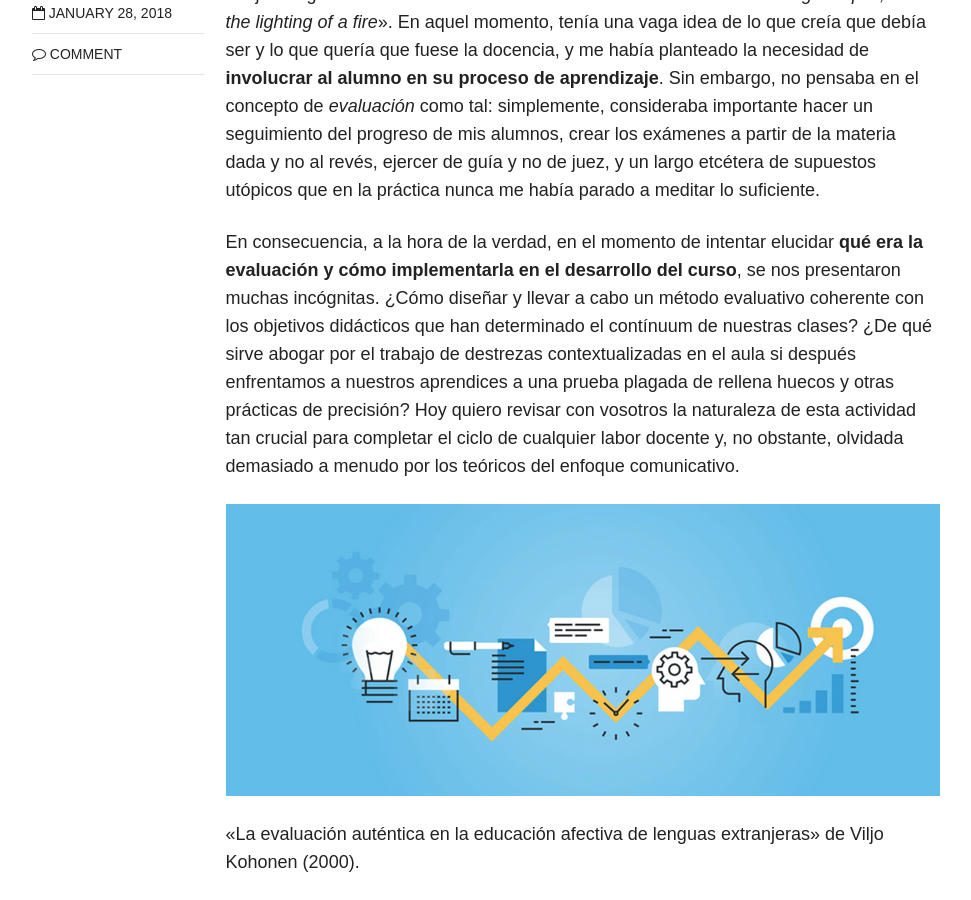
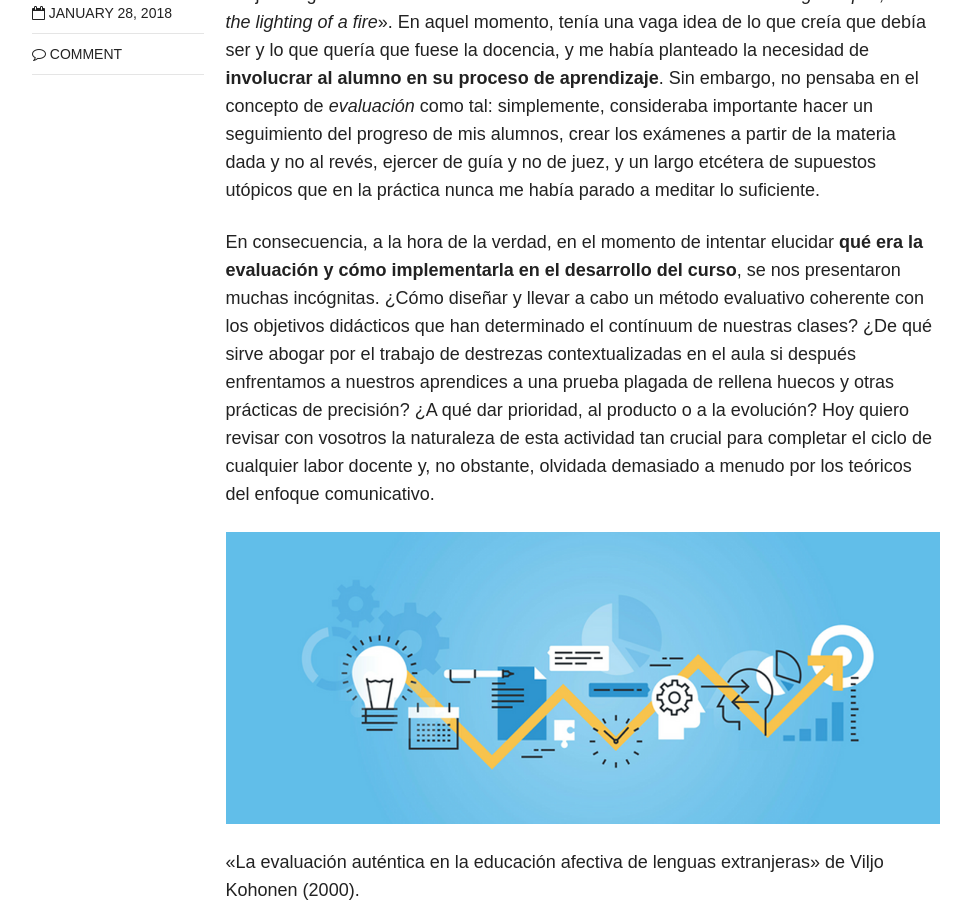
Before and after one commit to immalopez/immalopez.github.io, a Jekyll site: the page built from _posts/blog/2018-01-28-evaluacion-antes-y-despues.md, in a window 1280 px wide and 900 px high, scrolled down 620 px. Shown: the whole window, without its empty margins (154-1125 px from the left). Built offline with Jekyll 4.4.1, drawn with Linux system fonts in a browser that asks for light colours; nearby versions of some CDN libraries; comment, search, counter and statistics services are not loaded.

Commit message:
Update 2018-01-28-evaluacion-antes-y-despues.md

```diff
--- a/_posts/blog/2018-01-28-evaluacion-antes-y-despues.md
+++ b/_posts/blog/2018-01-28-evaluacion-antes-y-despues.md
@@ -13,7 +13,7 @@
 
 En el [Punto de partida](https://immalopez.github.io/blog/punto-de-partida/) de este portafolio, al hablar de mi concepción del profesor ideal, aduje la siguiente cita de William Butler Yeats: «_Education is not the filling of a pail, but the lighting of a fire_». En aquel momento, tenía una vaga idea de lo que creía que debía ser y lo que quería que fuese la docencia, y me había planteado la necesidad de **involucrar al alumno en su proceso de aprendizaje**. Sin embargo, no pensaba en el concepto de _evaluación_ como tal: simplemente, consideraba importante hacer un seguimiento del progreso de mis alumnos, crear los exámenes a partir de la materia dada y no al revés, ejercer de guía y no de juez, y un largo etcétera de supuestos utópicos que en la práctica nunca me había parado a meditar lo suficiente.
 
-En consecuencia, a la hora de la verdad, en el momento de intentar elucidar **qué era la evaluación y cómo implementarla en el desarrollo del curso**, se nos presentaron muchas incógnitas. ¿Cómo diseñar y llevar a cabo un método evaluativo coherente con los objetivos didácticos que han determinado el contínuum de nuestras clases? ¿De qué sirve abogar por el trabajo de destrezas contextualizadas en el aula si después enfrentamos a nuestros aprendices a una prueba plagada de rellena huecos y otras prácticas de precisión? Hoy quiero revisar con vosotros la naturaleza de esta actividad tan crucial para completar el ciclo de cualquier labor docente y, no obstante, olvidada demasiado a menudo por los teóricos del enfoque comunicativo.
+En consecuencia, a la hora de la verdad, en el momento de intentar elucidar **qué era la evaluación y cómo implementarla en el desarrollo del curso**, se nos presentaron muchas incógnitas. ¿Cómo diseñar y llevar a cabo un método evaluativo coherente con los objetivos didácticos que han determinado el contínuum de nuestras clases? ¿De qué sirve abogar por el trabajo de destrezas contextualizadas en el aula si después enfrentamos a nuestros aprendices a una prueba plagada de rellena huecos y otras prácticas de precisión? ¿A qué dar prioridad, al producto o a la evolución? Hoy quiero revisar con vosotros la naturaleza de esta actividad tan crucial para completar el ciclo de cualquier labor docente y, no obstante, olvidada demasiado a menudo por los teóricos del enfoque comunicativo.
 
 
 
```
